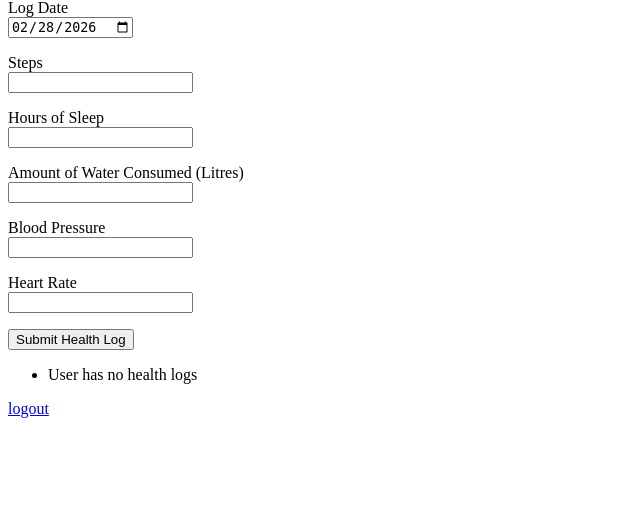
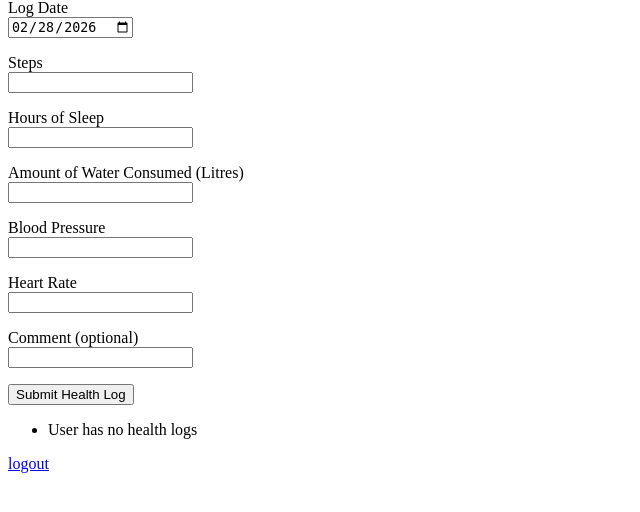
Before and after one commit to mxh1247/bus-34-coursework, a Flask app: page /user in a window 1280 px wide. Shown: the part 91-603 px from the top of the page, without its empty margins (0-640 px from the left). Run offline with Flask 3, Linux system fonts and the light colour scheme; a user stored in the database is signed in; tables that the repository leaves empty hold one stand-in row (values such as "Sample post").

Commit message:
user comment

```diff
--- a/python project/app/forms.py
+++ b/python project/app/forms.py
@@ -20,4 +20,5 @@ class UserHealthForm(FlaskForm):
     water = FloatField("Amount of Water Consumed (Litres)", validators=[DataRequired()])
     blood = FloatField("Blood Pressure", validators=[DataRequired()])
     heart = IntegerField("Heart Rate", validators=[DataRequired()])
+    user_comment = StringField("Comment (optional)")
     submit = SubmitField("Submit Health Log")
--- a/python project/app/models.py
+++ b/python project/app/models.py
@@ -11,6 +11,7 @@ class UserHealthLog(db.Model):
     sleep: so.Mapped[int] = so.mapped_column(sa.Integer, nullable=False)
     blood: so.Mapped[float] = so.mapped_column(sa.Float, nullable=False)
     heart: so.Mapped[int] = so.mapped_column(sa.Integer, nullable=False)
+    user_comment: so.Mapped[str] = so.mapped_column(sa.String(256), index=True)
 
     user = db.relationship("User", back_populates="health_logs")
 
--- a/python project/app/routes.py
+++ b/python project/app/routes.py
@@ -58,6 +58,7 @@ def user():
             sleep=form.sleep.data,
             blood=form.blood.data,
             heart=form.heart.data,
+            user_comment=form.user_comment.data,
         )
 
         try:
--- a/python project/app/templates/index.html
+++ b/python project/app/templates/index.html
@@ -2,7 +2,7 @@
 
 {% block content %}
 
-    <h1>Health App - Login</h1>
+    <h1>Health App - Login/Register</h1>
 
     <form action="" method="post" novalidate>
         <input type="text" name="username" placeholder="Enter username" required>
--- a/python project/app/templates/user.html
+++ b/python project/app/templates/user.html
@@ -30,6 +30,10 @@
             {{ form.heart.label }}<br>
             {{ form.heart }}<br>
         </p>
+        <p>
+            {{ form.user_comment.label }}<br>
+            {{ form.user_comment }}<br>
+        </p>
 
         <p>{{ form.submit() }}</p>
     </form>
@@ -43,6 +47,7 @@
             {{ log.water }}
             {{ log.blood }}
             {{ log.heart }}
+            {{ log.user_comment }}
         </li>
             {% else %}
                 <li>User has no health logs</li>
```
